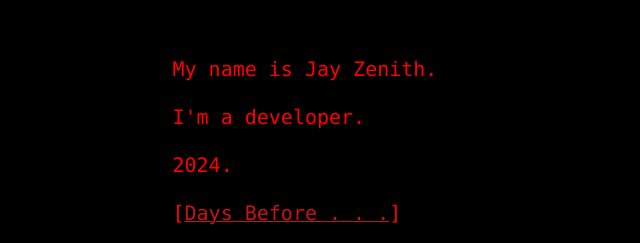
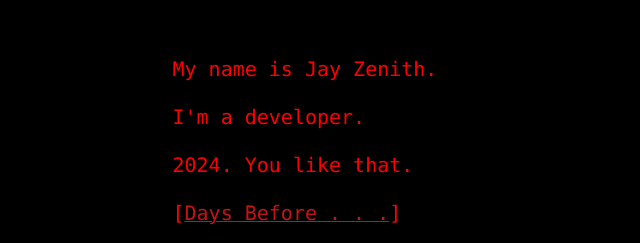
Before and after one commit to JayZenith/portfolio, a React (Create React App) app: page / in a window 1280 px wide. Shown: the part 187-430 px from the top of the page, without its empty margins (317-957 px from the left). Built offline with nearby package versions, Linux system fonts and the light colour scheme.

Commit message:
you like that

```diff
--- a/src/App.js
+++ b/src/App.js
@@ -10,7 +10,7 @@ function App() {
         <div className="App">
           <div><p>My name is Jay Zenith.</p><br />
           <p>I'm a developer.</p> <br></br>
-          <p>2024.</p>
+          <p>2024. You like that.</p>
           <br></br>
           [
           <Link to="http://starfront.s3-website.us-east-2.amazonaws.com">
```
